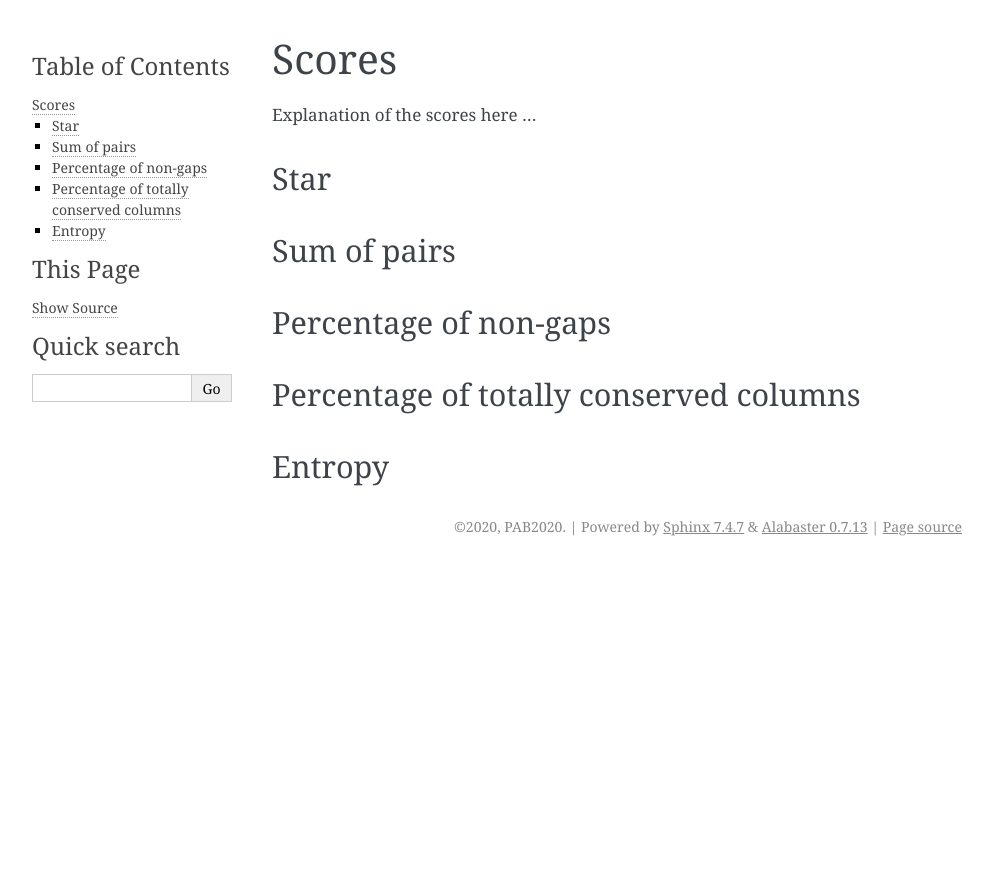
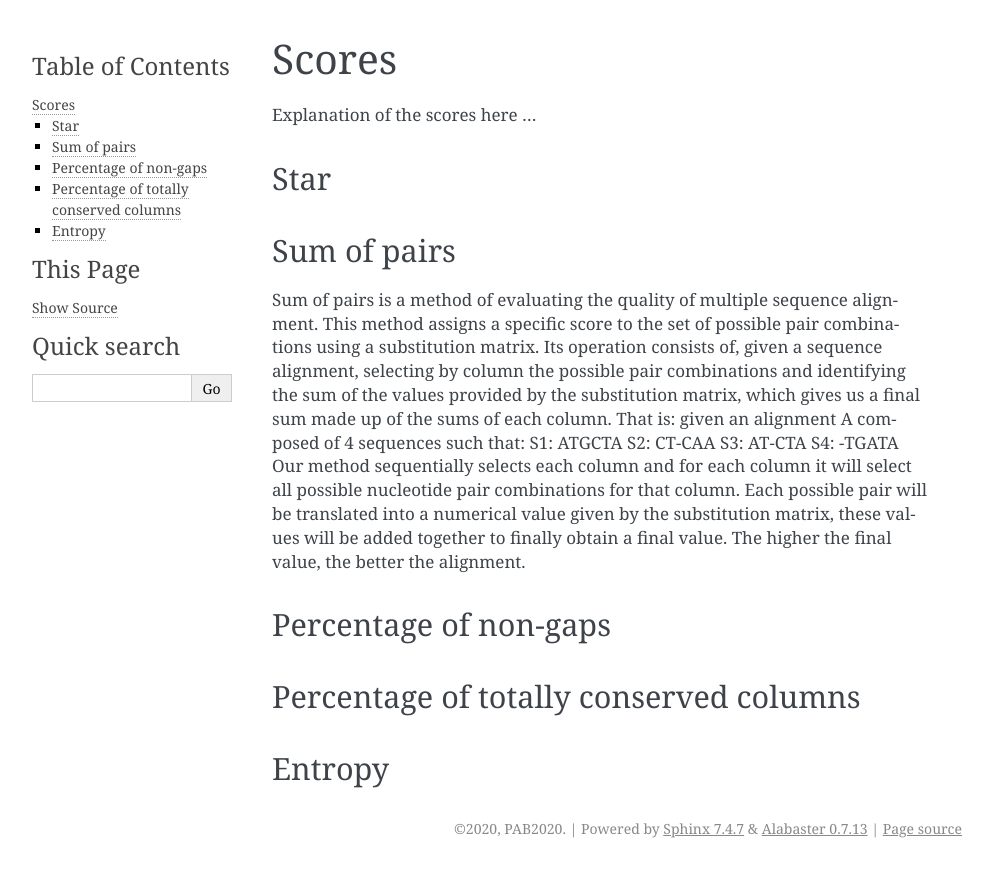
Before and after one commit to ajnebro/jMSA, a Sphinx documentation site: the page built from docs/scores.rst, in a window 1280 px wide. Shown: the top 877 px of the page, without its empty margins (148-1141 px from the left). Built offline with Sphinx 7.4.7, drawn with Linux system fonts in a browser that asks for light colours.

Commit message:
scores changes

```diff
--- a/docs/scores.rst
+++ b/docs/scores.rst
@@ -8,6 +8,15 @@ Star
 
 Sum of pairs
 ------------
+Sum of pairs is a method of evaluating the quality of multiple sequence alignment.
+This method assigns a specific score to the set of possible pair combinations using a substitution matrix. Its operation consists of, given a sequence alignment, selecting by column the possible pair combinations and identifying the sum of the values provided by the substitution matrix, which gives us a final sum made up of the sums of each column.
+That is: given an alignment A composed of 4 sequences such that:
+S1: ATGCTA
+S2: CT-CAA
+S3: AT-CTA
+S4: -TGATA
+Our method sequentially selects each column and for each column it will select all possible nucleotide pair combinations for that column. Each possible pair will be translated into a numerical value given by the substitution matrix, these values will be added together to finally obtain a final value.
+The higher the final value, the better the alignment.
 
 Percentage of non-gaps
 ----------------------
```
